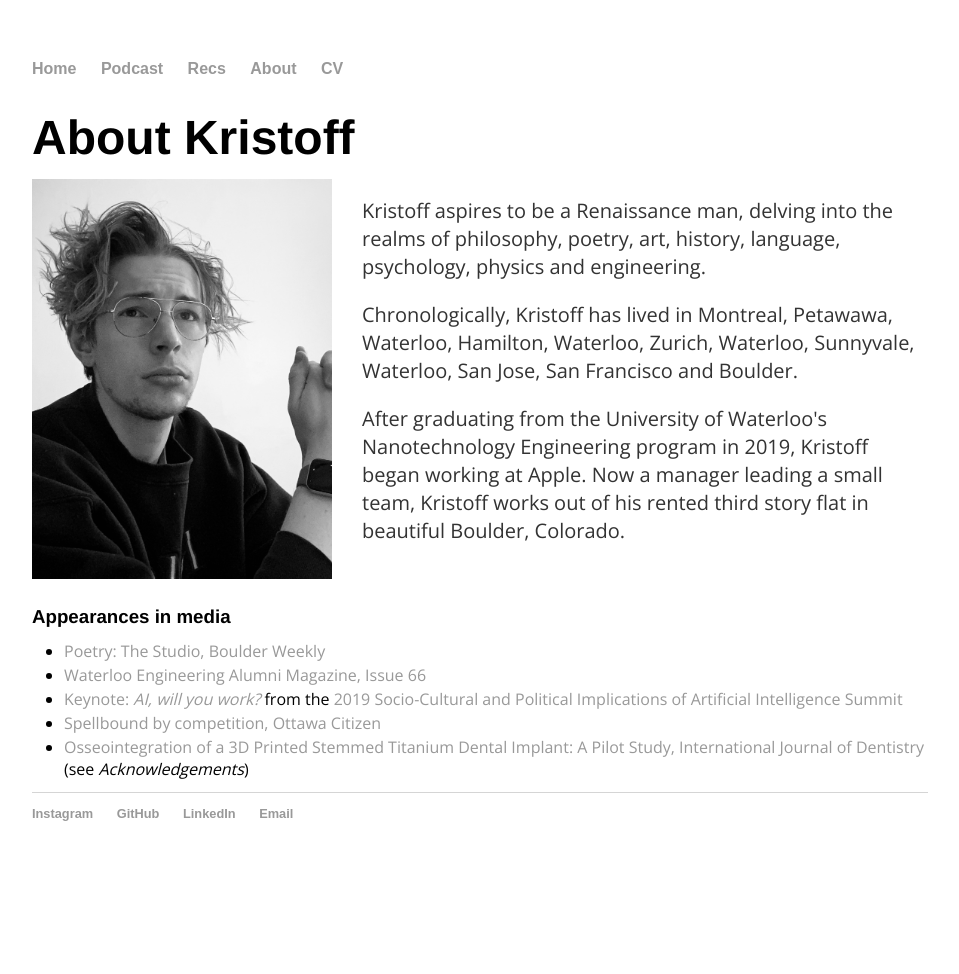
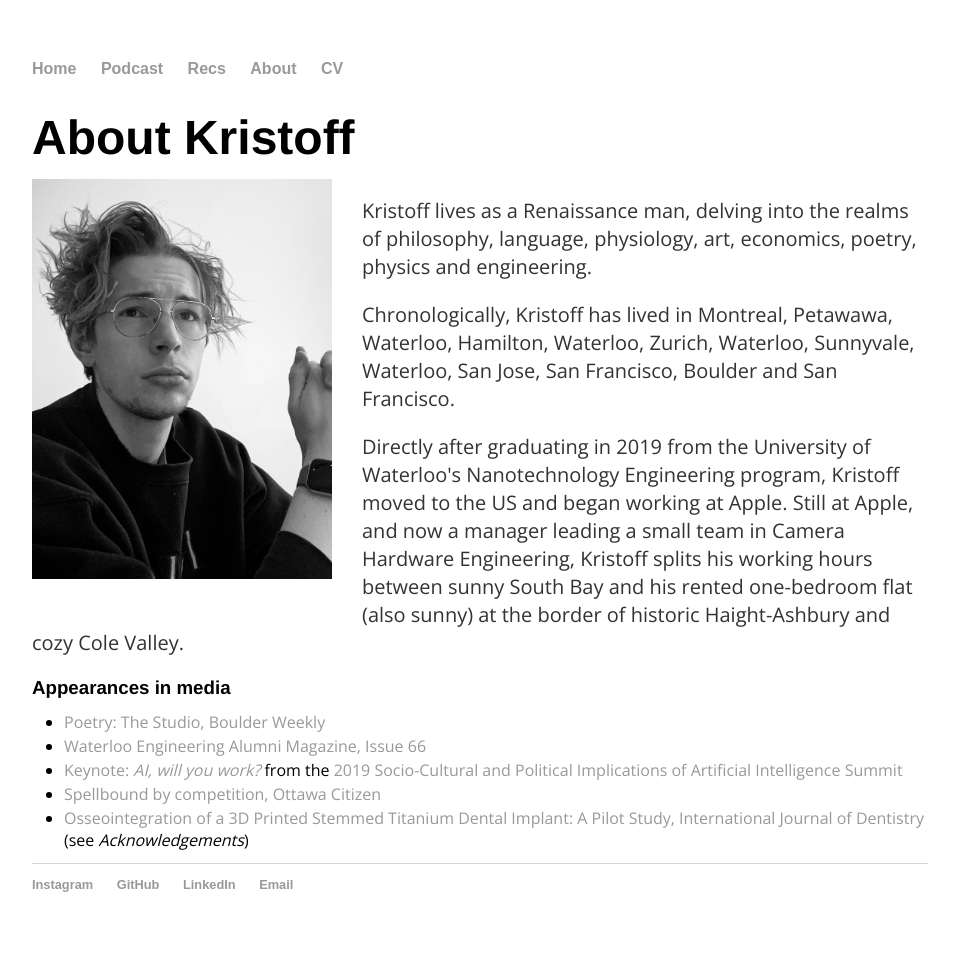
Before and after one commit to malejczuk/malejczuk.github.io, a Jekyll site: the page built from about/index.html, in a window 1280 px wide. Shown: the whole page, without its empty margins (160-1119 px from the left). Built offline with Jekyll 4.4.1, drawn with Linux system fonts in a browser that asks for light colours; before the commit the page ends 903 px from its top, so only the background shows below that.

Commit message:
updated about

```diff
--- a/about/index.html
+++ b/about/index.html
@@ -7,9 +7,9 @@ title: About Kristoff
 <div style="display:flex; flex-direction:column;">
 	<div>
 	<p style="float: left;"><img alt="me" src="../assets/IMG_8757.jpg" width="300px" style="padding-right:30px"></p><br>
-    <p>Kristoff aspires to be a Renaissance man, delving into the realms of philosophy, poetry, art, history, language, psychology, physics and engineering.</p>
-    <p>Chronologically, Kristoff has lived in Montreal, Petawawa, Waterloo, Hamilton, Waterloo, Zurich, Waterloo, Sunnyvale, Waterloo, San Jose, San Francisco and Boulder.</p>
-    <p>After graduating from the University of Waterloo's Nanotechnology Engineering program in 2019, Kristoff began working at Apple. Now a manager leading a small team, Kristoff works out of his rented third story flat in beautiful Boulder, Colorado.</p>
+    <p>Kristoff lives as a Renaissance man, delving into the realms of philosophy, language, physiology, art, economics, poetry, physics and engineering.</p>
+    <p>Chronologically, Kristoff has lived in Montreal, Petawawa, Waterloo, Hamilton, Waterloo, Zurich, Waterloo, Sunnyvale, Waterloo, San Jose, San Francisco, Boulder and San Francisco.</p>
+    <p>Directly after graduating in 2019 from the University of Waterloo's Nanotechnology Engineering program, Kristoff moved to the US and began working at Apple. Still at Apple, and now a manager leading a small team in Camera Hardware Engineering, Kristoff splits his working hours between sunny South Bay and his rented one-bedroom flat (also sunny) at the border of historic Haight-Ashbury and cozy Cole Valley.</p>
 	</div>
 </div>
 
```
